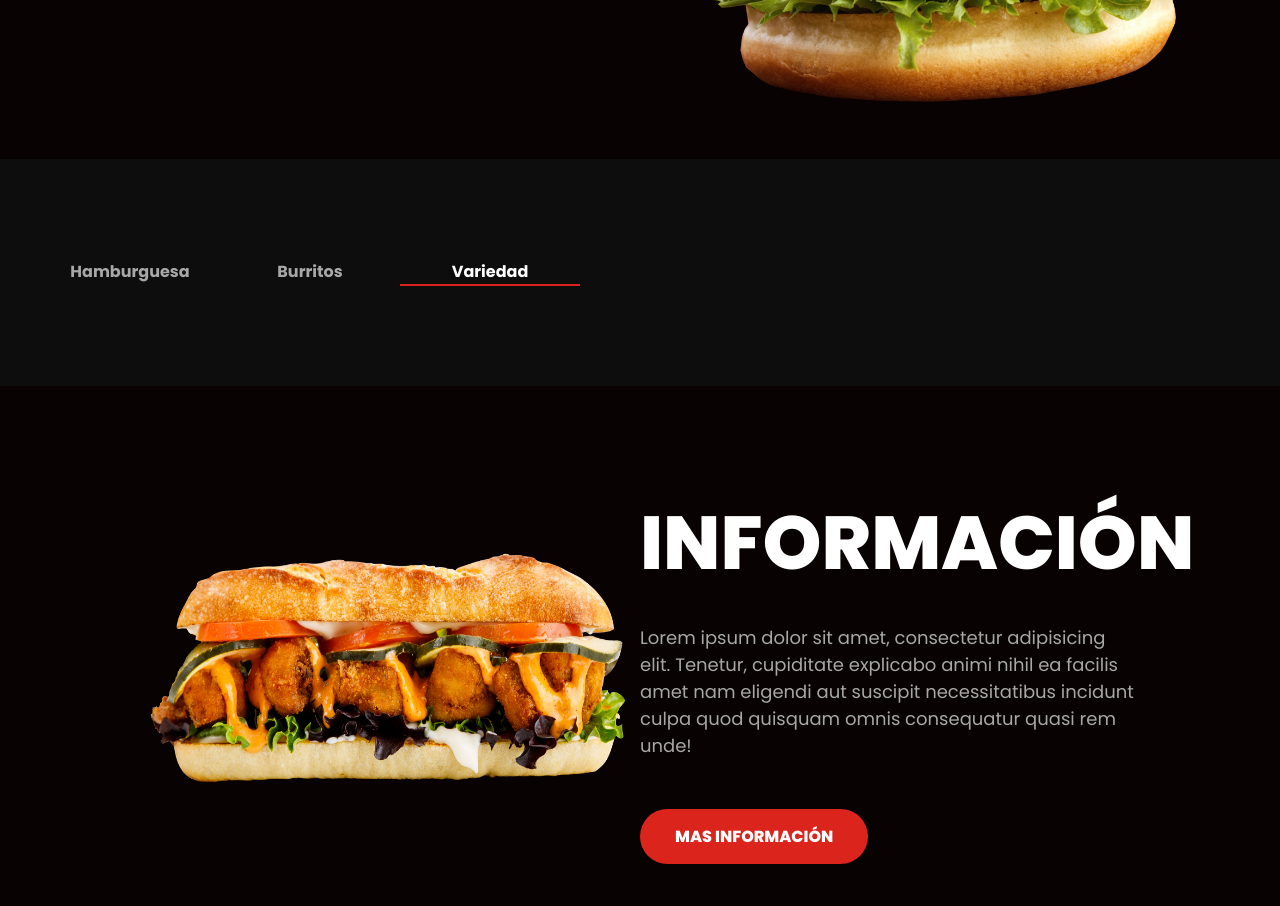
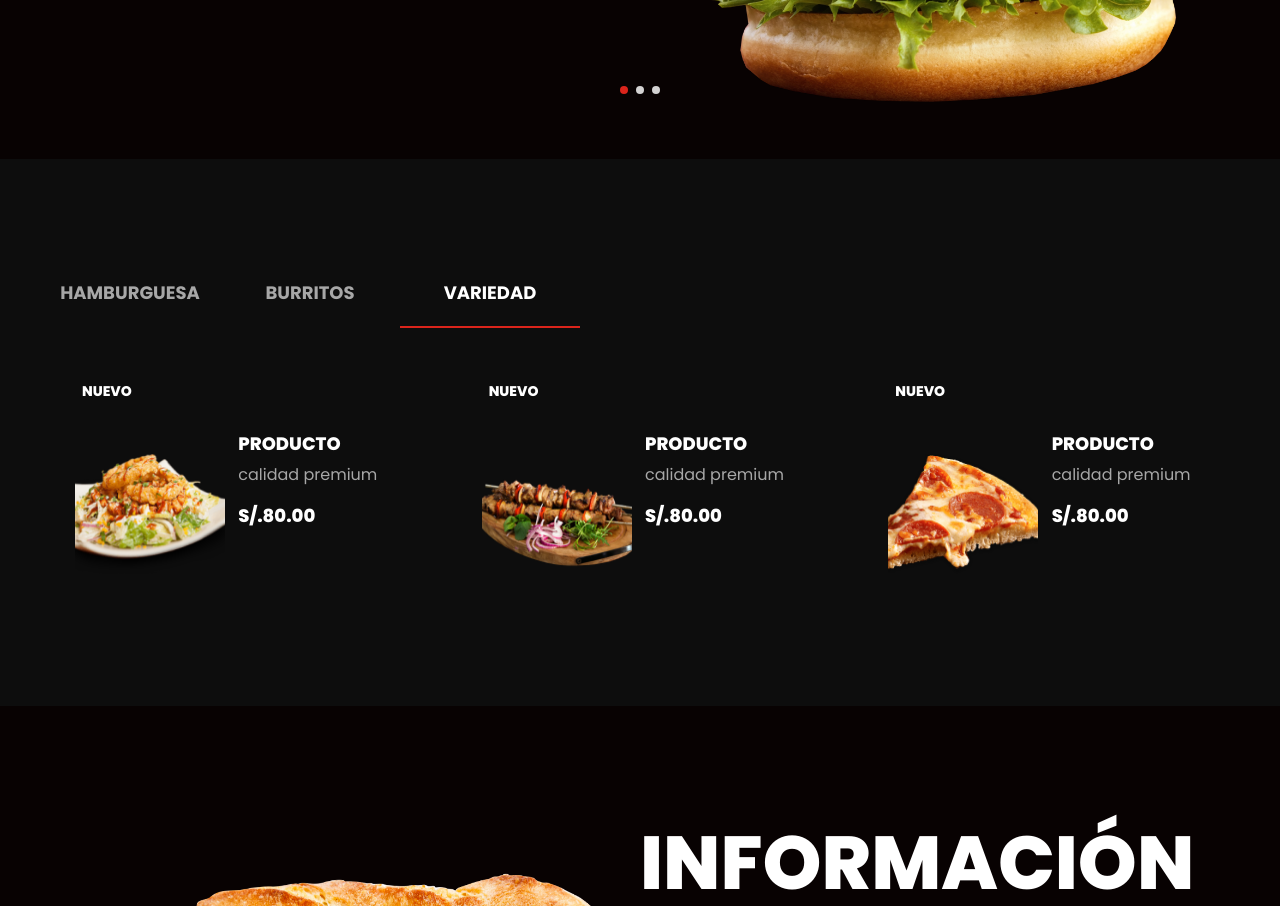
Before and after one commit to EdwinRamosCabrera/DivCode_Food, a plain HTML site: page index.html in a window 1280 px wide. Shown: the part 585-1491 px from the top of the page. Drawn offline with nearby package versions, Linux system fonts and the light colour scheme.

Commit message:
Animacion con js

```diff
--- a/index.html
+++ b/index.html
@@ -7,7 +7,7 @@
     <title>Document</title>
     <link rel="stylesheet" href="https://cdn.jsdelivr.net/npm/swiper/swiper-bundle.min.css" />
     <link rel="stylesheet" href="./style.css">
-    <script defer src="./script.js"></script>
+
 </head>
 <body>
     <header>
@@ -387,6 +387,8 @@
         </div>
     </footer>
 
-    <script src="https://cdn.jsdelivr.net/npm/swiper@9/swiper-element-bundle.min.js"></script>
+    <script src="https://cdn.jsdelivr.net/npm/swiper/swiper-bundle.min.js"></script>
+
+    <script src="./script.js"></script>
 </body>
 </html>
--- a/script.js
+++ b/script.js
@@ -0,0 +1,44 @@
+var swiper = new Swiper(".mySwiper-1", {
+    slidesPerView:1,
+    spaceBetween:30,
+    loop:true,
+    pagination: {
+        el:".swiper-pagination",
+        clickable: true,
+    },
+    navigation: {
+        nextEl:".swiper-button-next",
+        prevEl:".swiper-button-prev",
+    }
+})
+
+var swiper = new Swiper(".mySwiper-2", {
+    slidesPerView:3,
+    spaceBetween:20,
+    loop:true,
+    loopFillGroupWithBlank: true,
+    navigation: {
+        nextEl:".swiper-button-next",
+        prevEl:".swiper-button-prev",
+    },
+    breakpoints: {
+        0: {
+            slidesPerView:1,
+        },
+        520: {
+            slidesPerView:2,
+        },
+        950: {
+            slidesPerView:3,
+        }
+    }
+})
+
+let tabInputs = document.querySelectorAll(".tabInput");
+tabInputs.forEach(function(input) {
+    input.addEventListener('change', function(){
+        let id = input.ariaValueMax;
+        let thisSwiper = document.getElementById('swiper' + id);
+        thisSwiper.swiper.update();
+    })
+});
--- a/style.css
+++ b/style.css
@@ -1,6 +1,6 @@
 @import url("https://fonts.googleapis.com/css2?family=Poppins:wght@400;500;600;700;800&display=swap");
 
-*{
+* {
     padding: 0;
     margin: 0;
     box-sizing: border-box;
@@ -189,11 +189,13 @@ z-index: 1000;
     width: 15%;
     order: 1;
     display: block;
-    padding-inline-start: 20px 0px;
+    padding: 20px 0px;
     text-align: center;
     cursor: pointer;
     color: #a7a7a7;
     font-weight: 700;
+    font-size: 18px;
+    text-transform: uppercase;
     transition: background ease 0.2s;
 }
 
@@ -212,6 +214,10 @@ z-index: 1000;
 .tabs input[type="radio"]:checked + label {
     border-bottom: 2px solid #db241b;
     color: #ffffff;
+}
+
+.tabs input[type="radio"]:checked + label + .tab{
+    display: block;
 }
 
 .product {
@@ -264,7 +270,7 @@ z-index: 1000;
     margin-bottom: 15px;
 }
 
-.product-img span {
+.product-txt span {
     color: #FFFFFF;
     font-size: 18px;
     font-weight: 800;
```
Lines whose indentation alone changed are shown as unchanged.
